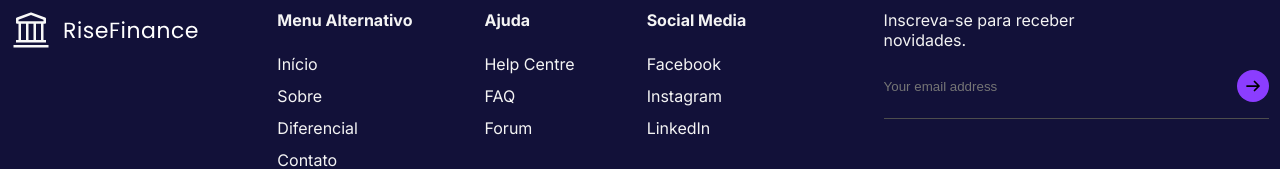
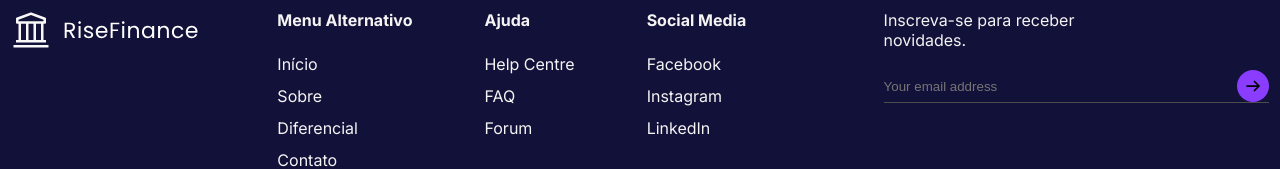
Before and after one commit to santosjunio/filtec, a plain HTML site: page index.html in a window 1280 px wide. Shown: the part 2295-2464 px from the top of the page. Drawn offline with Linux system fonts and the light colour scheme.

Commit message:
style: Stilization section-footer in style.css

```diff
--- a/styles/style.css
+++ b/styles/style.css
@@ -220,7 +220,7 @@ form{
     justify-content: space-between;
     width: 385px;
     border-bottom: 1px solid #4d4d4d;
-    padding-bottom: 16px;
+    padding-bottom: 16px 0;
 }
 
 input{
```
